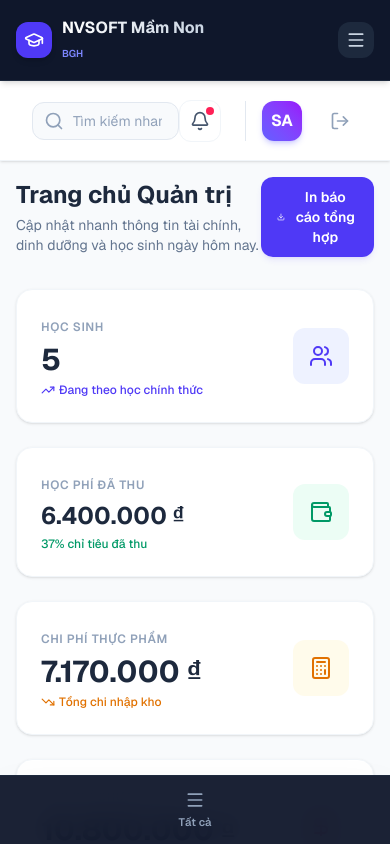
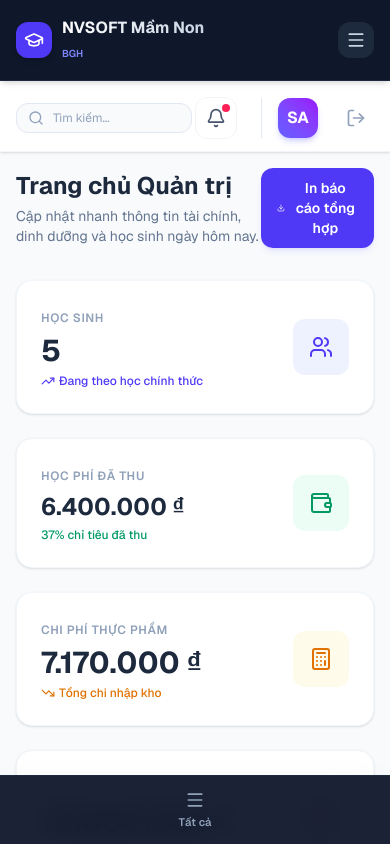
Before and after one commit to NguyenPhuTai2101/QL_MamNon, a Next.js app: page / in a window 390 px wide. Built offline with nearby package versions, Linux system fonts and the light colour scheme; sample sign-in values are in the browser's storage.

Commit message:
fix(mobile): add PWA notch safe area insets to prevent header overlap on iOS and Android

```diff
--- a/src/app/globals.css
+++ b/src/app/globals.css
@@ -39,3 +39,16 @@ body {
 .animate-fadeIn {
   animation: fadeIn 0.25s ease-out forwards;
 }
+
+/* PWA Mobile Notch Safe Area Utilities */
+.safe-area-pt {
+  padding-top: env(safe-area-inset-top, 16px);
+}
+
+.safe-area-pb {
+  padding-bottom: max(0.5rem, env(safe-area-inset-bottom, 0px));
+}
+
+.mobile-header-notch {
+  padding-top: max(1rem, calc(env(safe-area-inset-top, 0px) + 0.75rem));
+}
--- a/src/components/header.tsx
+++ b/src/components/header.tsx
@@ -84,16 +84,16 @@ export default function Header() {
   };
 
   return (
-    <header className="h-20 bg-white border-b border-slate-100 flex items-center justify-between px-8 shadow-sm">
+    <header className="bg-white border-b border-slate-100 flex items-center justify-between px-4 sm:px-8 py-3 mobile-header-notch shadow-sm">
       {/* Search Bar */}
-      <div className="relative w-80">
+      <div className="relative w-44 sm:w-72 md:w-80">
         <span className="absolute inset-y-0 left-0 flex items-center pl-3 pointer-events-none">
-          <Search className="w-5 h-5 text-slate-400" />
+          <Search className="w-4 h-4 text-slate-400" />
         </span>
         <input
           type="text"
-          placeholder="Tìm kiếm nhanh thông tin..."
-          className="w-full pl-10 pr-4 py-2 bg-slate-50 border border-slate-200 rounded-xl text-sm focus:outline-none focus:ring-2 focus:ring-indigo-500 focus:border-indigo-500 transition-all placeholder:text-slate-400"
+          placeholder="Tìm kiếm..."
+          className="w-full pl-9 pr-3 py-1.5 sm:py-2 bg-slate-50 border border-slate-200 rounded-xl text-xs sm:text-sm focus:outline-none focus:ring-2 focus:ring-indigo-500 focus:border-indigo-500 transition-all placeholder:text-slate-400"
         />
       </div>
 
--- a/src/components/sidebar.tsx
+++ b/src/components/sidebar.tsx
@@ -109,7 +109,7 @@ export default function Sidebar({ activeTab, setActiveTab }: SidebarProps) {
       </aside>
 
       {/* Mobile Top Navbar with Drawer Toggle */}
-      <div className="md:hidden bg-slate-900 text-white border-b border-slate-800 p-4 flex items-center justify-between sticky top-0 z-30 shadow-md">
+      <div className="md:hidden bg-slate-900 text-white border-b border-slate-800 p-4 mobile-header-notch flex items-center justify-between sticky top-0 z-30 shadow-md">
         <div className="flex items-center gap-2.5">
           <div className="bg-indigo-600 p-2 rounded-xl text-white shadow-md">
             <GraduationCap className="w-5 h-5" />
```
Also changed, not shown: public/sw.js.
